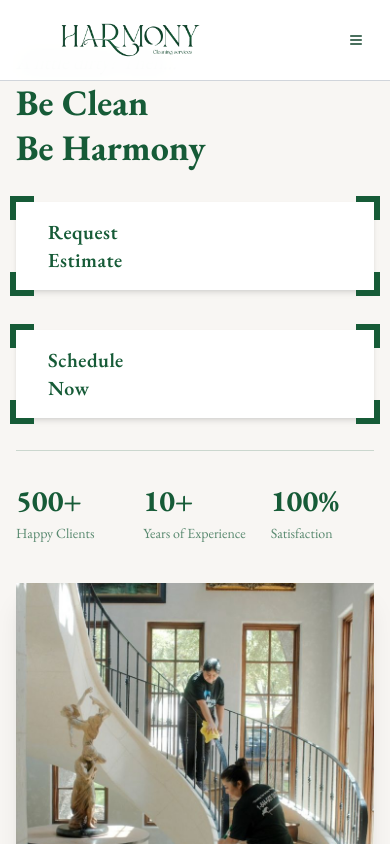
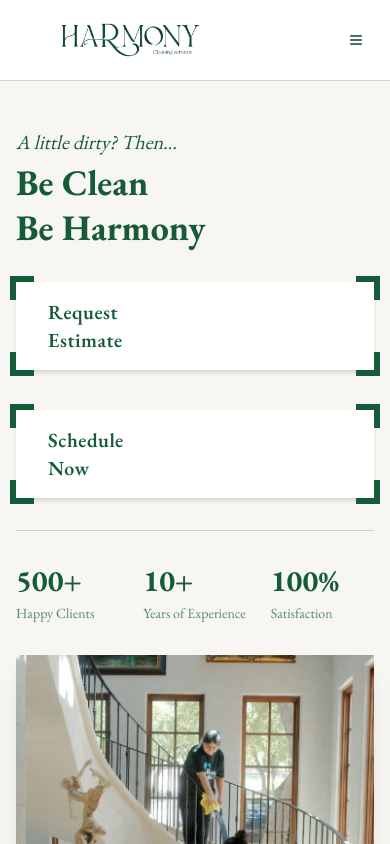
Before and after one commit to camilaLoarte/Harmony, a Next.js app: page / in a window 390 px wide. Shown: the top 844 px of the page. Built offline with nearby package versions, Linux system fonts and the light colour scheme.

Commit message:
feature: responsive corregido*2

```diff
--- a/components/hero.tsx
+++ b/components/hero.tsx
@@ -9,9 +9,9 @@ export default function Hero() {
   const whatsappUrl = "https://api.whatsapp.com/send?phone=12403083255&text=Hi%20Harmony,%20%20I%20need%20information%20about%20your%20services."
 
   return (
-    <section id="home" className="relative pt-4 md:pt-4 pb-0 overflow-hidden bg-[#f8f6f3]">
-      <div className="container mx-auto px-4 sm:px-6 lg:px-8 pb-12">
-        <div className="grid lg:grid-cols-2 gap-8 lg:gap-12 mt-8 lg:mt-0 items-center">
+    <section id="home" className="relative pt-24 md:pt-32 pb-0 overflow-hidden bg-[#f8f6f3]">
+      <div className="container mx-auto px-4 sm:px-6 lg:px-8">
+        <div className="grid lg:grid-cols-2 gap-8 lg:gap-12 items-center py-8 md:py-12">
           {/* Left Image */}
           <div className="relative order-2 lg:order-1 flex items-start justify-center lg:justify-start">
             <div className="relative aspect-square lg:aspect-[4/5] lg:max-h-[600px] w-full max-w-[500px] lg:max-w-none overflow-hidden shadow-xl">
@@ -24,7 +24,7 @@ export default function Hero() {
           </div>
 
           {/* Right Content */}
-          <div className="text-left order-1 lg:order-2 lg:pt-24 pb-2">
+          <div className="text-left order-1 lg:order-2">
             <p className="text-xl md:text-2xl italic text-primary mb-1">
               {t("hero.tagline")}
             </p>
```
